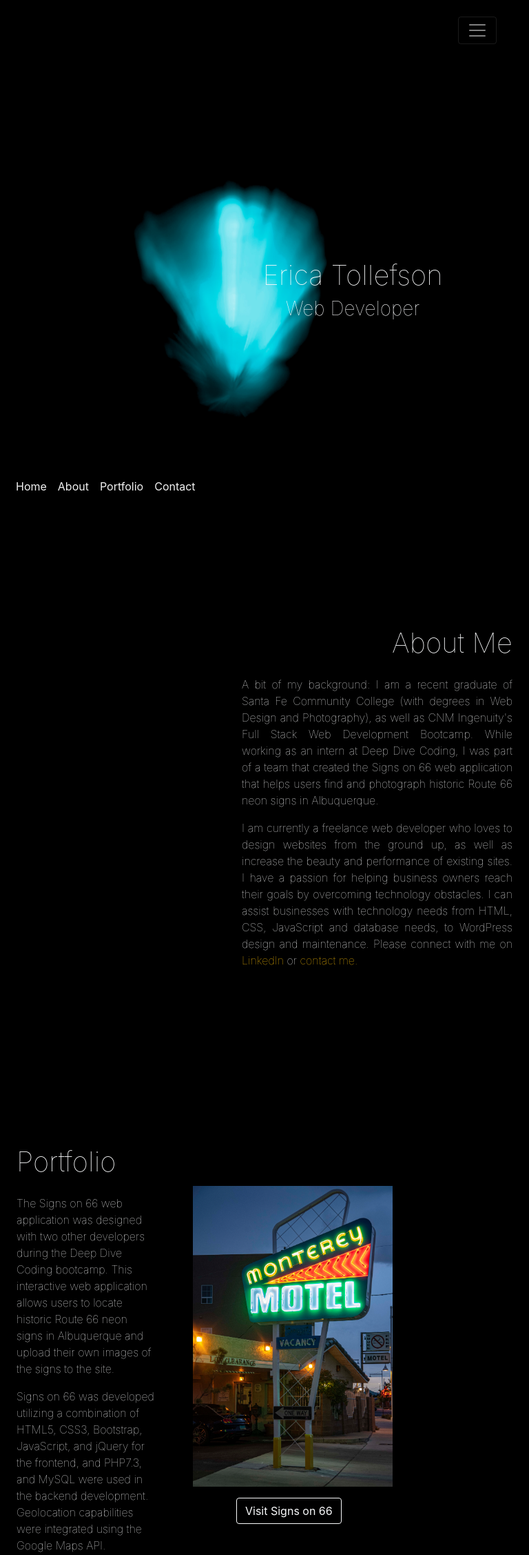
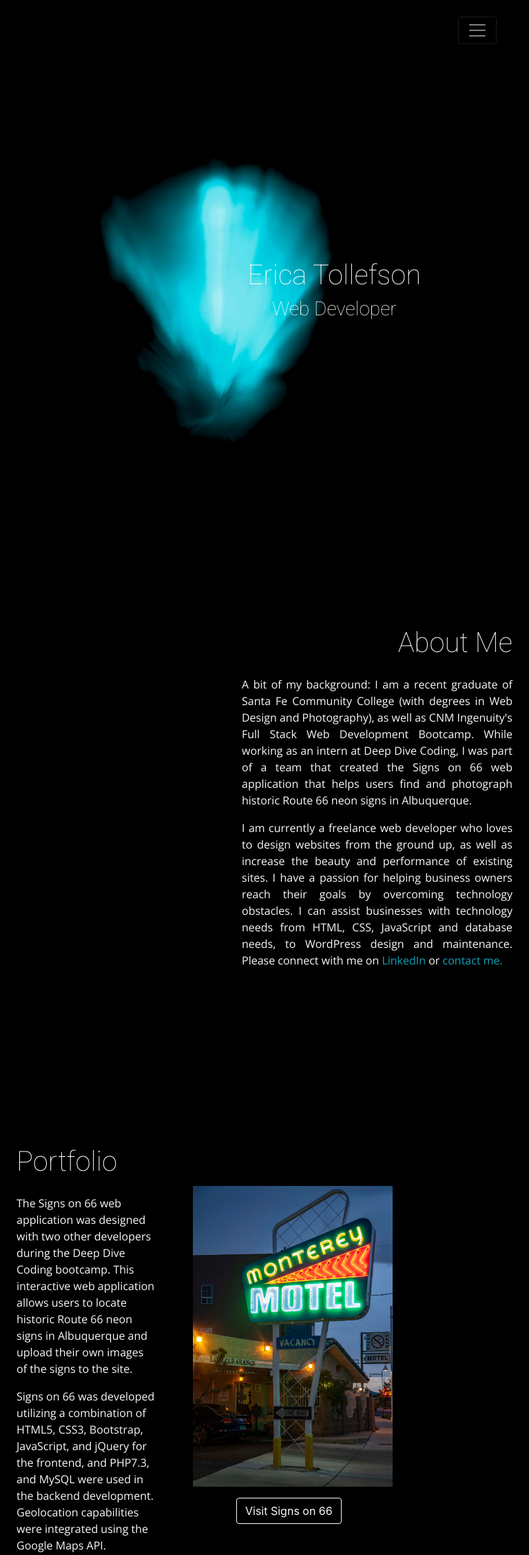
Before and after one commit to EricaTollefson/erica-tollefson-portfolio, a PHP site: page / in a window 768 px wide. Shown: the top 2254 px of the page at 69% size. Run offline with PHP 8.4, Linux system fonts and the light colour scheme; some libraries are stand-ins or nearby versions.

Commit message:
update footer to remove nav bar, add arrow link to header, adjust header spacing, clean up unused code in css

```diff
--- a/public_html/css/styles.css
+++ b/public_html/css/styles.css
@@ -1,10 +1,19 @@
 body {
 	background-color: black;
+}
+
+h1, h2, h3, h4, h5 {
+	font-family: 'Roboto', sans-serif;
+}
+
+p {
+	font-family: 'Open Sans', sans-serif;
 }
 
 h1, h2, h3, h4, h5, p {
 	font-weight: lighter;
 }
+
 
 /* Call the onLoad animation for the header section*/
 @keyframes onLoad {
@@ -15,25 +24,24 @@ h1, h2, h3, h4, h5, p {
 		opacity:1;
 	}
 }
-
 .header {
 	animation: 5.5s linear 0s 1 onLoad;
 	margin-bottom: -60px !important;
 }
+
 
 /* animation on scroll for about, portfolio, contact sections*/
 .section {
 	opacity:0;
 	transition: ease-out 2.5s 1.5s;
 }
-
 .section.visible {
 	opacity:1;
 }
 
 
 .header-img {
-	width: 500px;
+	width: 600px;
 	height: auto;
 }
 
@@ -54,6 +62,8 @@ h1, h2, h3, h4, h5, p {
 	border: 2px dotted deeppink;
 }*/
 
+
+/* make google recaptcha responsive */
 .g-recaptcha iframe {
 	max-width: 100% !important;
 	transform:scale(0.77) !important;
@@ -69,44 +79,3 @@ h1, h2, h3, h4, h5, p {
 	transform-origin:0 0 !important;
 	-webkit-transform-origin:0 0 !important;
 }
-
-.bottom-nav {
-	background-color: black;
-}
-
-@media (max-width: 768px) {
-	.navbar-collapse.bottom {
-		position: fixed;
-		bottom: 60px;
-		left: 0;
-		padding-left: 15px;
-		padding-right: 15px;
-		padding-bottom: 15px;
-		width: 100%;
-	}
-	.navbar-collapse.collapsing.bottom {
-		height: auto;
-		-webkit-transition: bottom 0.8s ease-in;
-		-o-transition: bottom 0.8s ease-in;
-		-moz-transition: bottom 0.8s ease-in;
-		transition: bottom 0.8s ease-in;
-		bottom: -50%;
-	}
-
-	.navbar-collapse.show.bottom {
-		bottom: 50px;
-		-webkit-transition: bottom 0.7s ease;
-		-o-transition: bottom 0.7s ease;
-		-moz-transition: bottom 0.7s ease;
-		transition: bottom 0.7s ease;
-	}
-}
-
-@media (min-width: 768px) {
-	.nav-item.bottom-nav {
-		color: #f2f2f2 !important;
-	}
-	a.nav-link.bottom-nav:hover {
-		color: #a6a6a6 !important;
-	}
-}
--- a/public_html/index.php
+++ b/public_html/index.php
@@ -46,6 +46,8 @@
 		<!-- Font Awesome CDN  -->
 		<script src="https://kit.fontawesome.com/cf2edcd587.js"></script>
 
+		<link href="https://fonts.googleapis.com/css?family=Montserrat:300|Open+Sans:300|Source+Sans+Pro:300|Roboto:100|Julius+Sans+One&display=swap" rel="stylesheet">
+
 
 		<title>Erica Tollefson's Portfolio</title>
 	</head>
@@ -73,10 +75,15 @@
 		<div class="container-fluid header" id="header">
 			<!--parent must be full height-->
 			<div class="row min-vh-100">
-					<div class="p-0 my-auto mx-auto mr-lg-5 mr-xl-4 col-md-1 d-block" style="width:auto;"><img class="header-img" src="images/teal.jpg" alt="an image"></div>
-				<div class="p-0 mt-0 mb-5 my-md-auto mx-auto ml-lg-5 ml-xl-4 col-md-5 d-block"><h1 class="text-center text-light" >Erica Tollefson</h1><h3 class="text-center text-light">Web Developer</h3></div>
+				<div class="col-md-2 col-lg-1 col-xl-1 d-block p-0 my-auto mx-auto" style="width:auto;">
+					<img class="header-img" src="images/teal.jpg" alt="an image">
+				</div>
+				<div class="col-md-8 col-lg-4 col-xl-3 d-block p-0 mt-0 mb-5 my-md-auto mx-auto ml-md-5 ml-lg-4 ml-xl-0">
+					<h1 class="text-center text-light" >Erica Tollefson</h1>
+					<h3 class="text-center text-light">Web Developer</h3>
 				</div>
 			</div>
+		</div>
 
 			<div class="container-fluid about section" id="about">
 				<div class="row min-vh-100 clearfix">
@@ -86,7 +93,7 @@
 					<div class="col-sm-7 col-8 my-auto d-block float-right pr-4" style="width:auto;">
 						<h1 class="text-right text-light pb-3">About Me</h1>
 						<p class="text-justify text-light ml-sm-3">A bit of my background: I am a recent graduate of Santa Fe Community College (with degrees in Web Design and Photography), as well as CNM Ingenuity's Full Stack Web Development Bootcamp. While working as an intern at Deep Dive Coding, I was part of a team that created the Signs on 66 web application that helps users find and photograph historic Route 66 neon signs in Albuquerque.</p>
-						<p class="text-justify text-light ml-sm-3">I am currently a freelance web developer who loves to design websites from the ground up, as well as increase the beauty and performance of existing sites. I have a passion for helping business owners reach their goals by overcoming technology obstacles. I can assist businesses with technology needs from HTML, CSS, JavaScript and database needs, to WordPress design and maintenance. Please connect with me on <a href="https://www.linkedin.com/in/erica-tollefson-nm/" class="text-warning" target="_blank">LinkedIn </a>or <a href="#contact" class="text-warning" target="_blank">contact me.</a></p>
+						<p class="text-justify text-light ml-sm-3">I am currently a freelance web developer who loves to design websites from the ground up, as well as increase the beauty and performance of existing sites. I have a passion for helping business owners reach their goals by overcoming technology obstacles. I can assist businesses with technology needs from HTML, CSS, JavaScript and database needs, to WordPress design and maintenance. Please connect with me on <a href="https://www.linkedin.com/in/erica-tollefson-nm/" class="text-info" target="_blank">LinkedIn </a>or <a href="#contact" class="text-info" target="_blank">contact me.</a></p>
 					</div>
 				</div>
 			</div>
@@ -108,7 +115,6 @@
 		<div class="container-fluid contact section" id="contact">
 			<div class="row min-vh-100 clearfix">
 				<div class="col-md-6 col-sm-5 col-4">
-
 				</div>
 				<div class="col-md-6 col-sm-7 col-8 my-auto d-block float-right pr-4" style="width:auto;">
 					<h1 class="text-right text-light pb-3">Find Me</h1>
@@ -142,28 +148,13 @@
 			</div>
 		</div>
 
-
-
-		<div class="clearfix">
-			<nav class="navbar navbar-collapse-xs navbar-expand-md navbar-dark bottom-nav">
-				<div class="container d-inline ml-0 mw-100">
-
-					<a class="navbar-brand float-md-right ml-1 ml-md-3 my-md-0" href="./images/Erica-Tollefson-Resume.pdf" target="_blank"><i class="far fa-file fa-2x"></i></a>
-					<a class="navbar-brand float-md-right mr-md-0 my-md-0" href="https://github.com/EricaTollefson" target="_blank"><i class="fab fa-github-square fa-2x"></i></a>
-					<a class="navbar-brand float-md-right mr-md-3 my-md-0" href="https://www.linkedin.com/in/erica-tollefson-nm/" target="_blank"><i class="fab fa-linkedin fa-2x"></i></a>
-					<button class="navbar-toggler float-left mt-1 mr-3" type="button" data-toggle="collapse" data-target="#navbarNavAltMarkup" aria-controls="navbarNavAltMarkup" aria-expanded="false" aria-label="Toggle navigation">
-						<span class="navbar-toggler-icon"></span>
-					</button>
-					<div class="collapse navbar-collapse bottom" id="navbarNavAltMarkup">
-						<div class="navbar-nav ml-auto mx-md-0 mt-md-1">
-							<a class="nav-item nav-link text-light bottom-nav" href="#header">Home</a>
-							<a class="nav-item nav-link text-light bottom-nav" href="#about">About</a>
-							<a class="nav-item nav-link text-light bottom-nav" href="#portfolio">Portfolio</a>
-							<a class="nav-item nav-link text-light bottom-nav" href="#contact">Contact</a>
-						</div>
-					</div>
-				</div>
-			</nav>
+		<div class="clearfix mb-3">
+			<div class="container d-inline ml-0 mw-100">
+				<a class="text-white" href="#header"><i class="fas fa-arrow-up fa-2x"></i></a>
+				<a class="text-white float-md-right mx-2 mr-md-4 ml-md-3 my-md-0" href="./images/Erica-Tollefson-Resume.pdf" target="_blank"><i class="far fa-file-alt fa-2x"></i></a>
+				<a class="text-white float-md-right mr-2 mr-md-0 my-md-0" href="https://github.com/EricaTollefson" target="_blank"><i class="fab fa-github-square fa-2x"></i></a>
+				<a class="text-white float-md-right mr-md-3 my-md-0" href="https://www.linkedin.com/in/erica-tollefson-nm/" target="_blank"><i class="fab fa-linkedin fa-2x"></i></a>
+			</div>
 		</div>
 
 	</body>
```
